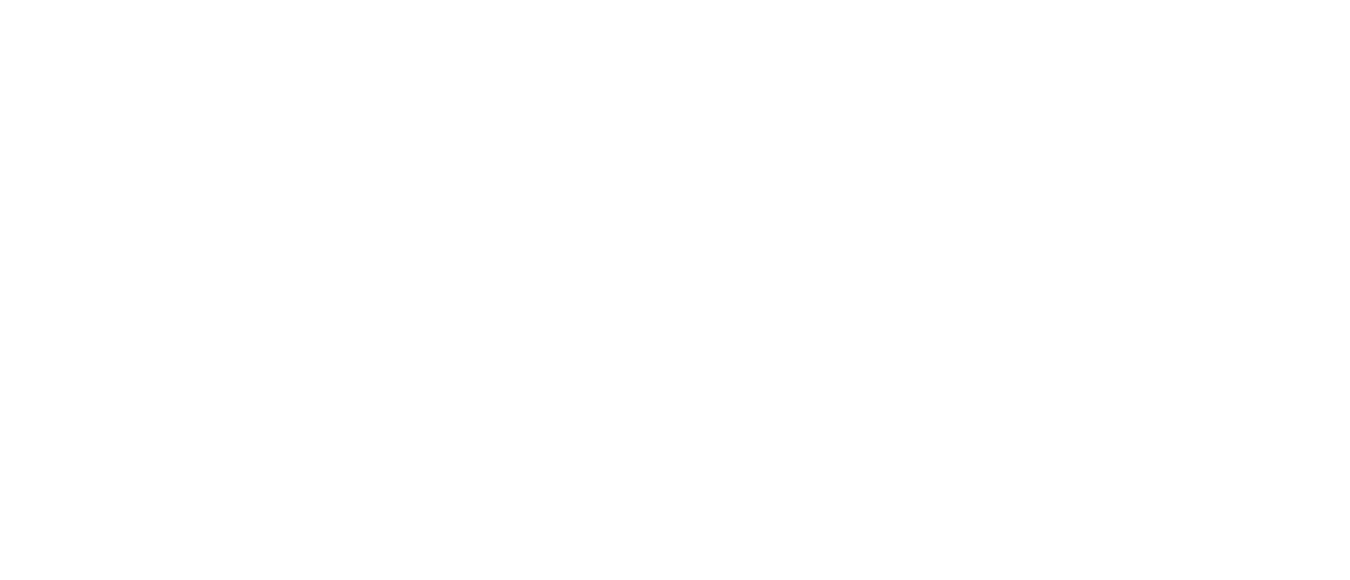
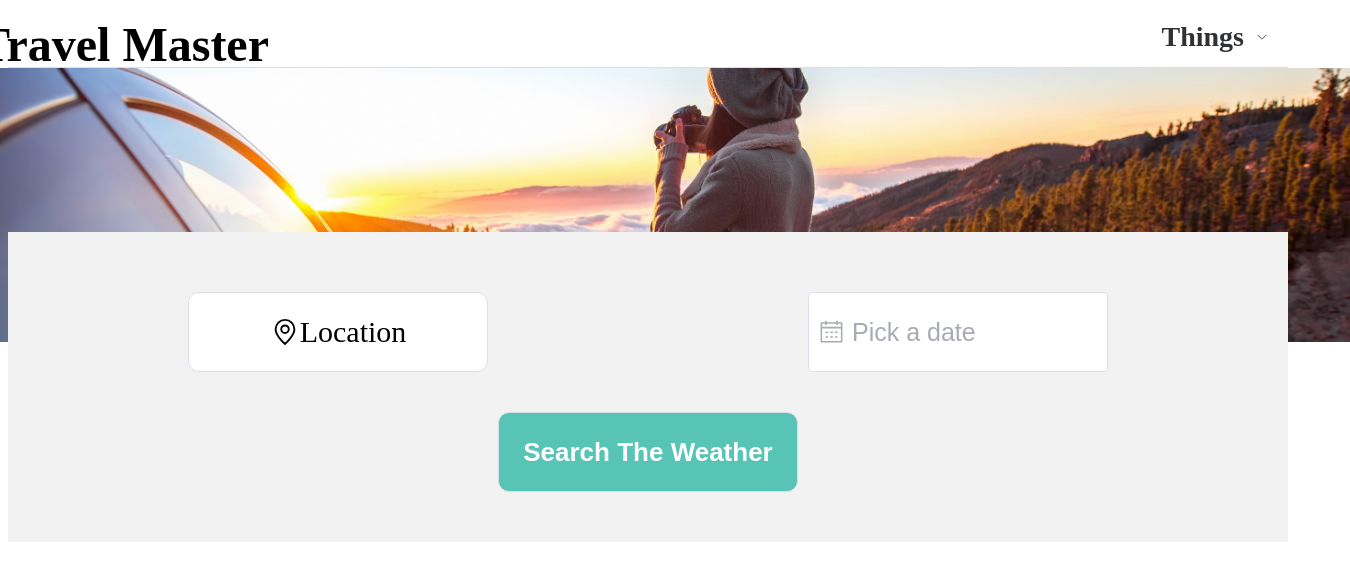
Before and after one commit to kuzzz02/TravelMaster, a Vue app in the folder tm-vue/: page /Weather in a window 1280 px wide. Before the commit this address had no page. Shown: the top 580 px of the page, 1350 px wide, since content can reach past the window. Built offline with nearby package versions, Linux system fonts and the light colour scheme.

Commit message:
究极完成版

```diff
--- a/tm-vue/src/components/Drawer.vue
+++ b/tm-vue/src/components/Drawer.vue
@@ -1,6 +1,7 @@
 <template>
-    <el-drawer v-model="drawer" title="xxxxxx" size="50%" direction="rtl" >
+    <el-drawer v-model="drawer" title="" size="50%" direction="rtl" >
       <div class="body">
+        <div class="title">111</div>
         <div class="image">
           <div class="area1"></div>
           <div class="area2">
@@ -8,6 +9,8 @@
             <div class="area2-2"></div>
           </div>
         </div>
+        <div class="con"><el-icon class="m"><CreditCard /></el-icon>Averge Price:</div>
+        <div class="con"><el-icon class="m"><MapLocation /></el-icon>Distance:</div>
         <div class="con">xxx</div>
       </div>
     </el-drawer>
@@ -15,15 +18,15 @@
 
 
   <script>
-  import { ref } from 'vue';
+import { ref } from 'vue';
   export default{
     name: "Drawer",
-    data(){
-      return{
-        drawer:ref(false)
-      }
+    data() {
+        return {
+            drawer: ref(false)
+        };
     }
-  }
+}
   </script>
 
 <style scoped>
@@ -32,7 +35,7 @@
   height: 100%;
 }
 .image {
-    margin-top: 20px;
+    margin-top: -50px;
     display: flex;
     flex-direction: row;
     height: 400px;
@@ -62,9 +65,12 @@
     width: 100%;
     background-color: rgb(196, 196, 196);
   }
-
-.el-drawer{
-  font-size: 64px !important;
-
-}
+  .con{
+    font-size: 26px;
+    font-family: 'smiley sans';
+  }
+  .m{
+    font-size: 30px;
+    margin-top: 15px;
+  }
 </style>
--- a/tm-vue/src/components/ExplorePage.vue
+++ b/tm-vue/src/components/ExplorePage.vue
@@ -47,32 +47,8 @@ export default {
     goSearch(){
         this.$router.push({name:"Location"})
     },
-    handleInputChange() {
-      // 当输入框内容发生变化时，隐藏下拉框
-      this.showDropdown = false;
-    },
-    search() {
-      // 执行搜索操作（这里使用假数据）
-      this.searchResults = ["Result 1", "Result 2", "Result 3"];
-
-      // 显示下拉框
-      this.showDropdown = true;
-    },
-    hideDropdown() {
-      // 点击其他地方时隐藏下拉框
-      this.showDropdown = false;
-    }
-  },
-  mounted() {
-    // 在页面加载时添加点击事件监听器
-    document.addEventListener("click", this.hideDropdown);
-  },
-  beforeUnmount() {
-    // 在组件销毁前移除点击事件监听器
-    document.removeEventListener("click", this.hideDropdown);
   }
-
-};
+}
 </script>
 <style scoped>
 .container {
--- a/tm-vue/src/components/Hotels.vue
+++ b/tm-vue/src/components/Hotels.vue
@@ -21,9 +21,9 @@
         <div class="text">Search various hotels to help you find the best</div>
         <div class="select">
           Sorted By:
-          <el-select placeholder="Best Price">
+          <el-select v-model="value" placeholder="Best Rated">
             <el-option
-              v-for="item in selectOptions"
+              v-for="item in options"
               :key="item.value"
               :label="item.label"
               :value="item.value"
@@ -45,7 +45,7 @@
               <img :src="phoneImg" alt="" width="25px" />
               <div>{{ item.phone }}</div>
             </div>
-            <el-button class="bt" @mouseover="h">View in the Map</el-button>
+            <el-button class="bt" @mouseover="h" @click.stop="showmap()">View in the Map</el-button>
           </div>
           <Windows></Windows>
           <div class="star">
@@ -56,7 +56,7 @@
             <el-icon><Star /></el-icon>
         </div>
         </div>
-
+   <WindowsMap ref="WindowsMap"></WindowsMap>>
       </div>
     </div>
   </div>
@@ -69,26 +69,25 @@ import InternetImg from "../assets/pic/internet.png";
 import star from "../assets/pic/star.png";
 import Nav from "./Nav.vue";
 import Drawer from "./Drawer.vue";
-import Windows from "./Windows.vue";
+import WindowsMap from "./WindowsMap.vue";
+import { ref } from 'vue'
+const value1 = ref('')
+const value = ref('')
 export default {
   components: {
       Drawer,
       Nav,
-      Windows
+      WindowsMap
     },
   data() {
     return {
-      selectOptions: [
-        {
-          value: "price",
-          label: "Best Price"
-        }
-      ],
+      value1,
+      value,
       data: [
         {
           name: "XXXXXXXX",
           website: "wwww.baidu.com",
-          phone: "185121312",
+          phone: "111121312",
           image: hotelImg
         },
         {
@@ -108,6 +107,19 @@ export default {
           website: "wwww.baidu.com",
           phone: "185121312",
           image: hotelImg
+        }],
+        options:[
+        {
+          value: 'Best Price',
+          label: 'Best Price',
+        },
+        {
+          value: 'Shortest Distance',
+          label: 'Shortest Distance',
+        },
+        {
+          value: 'Best Rated',
+          label: 'Best Rated',
         }
       ],
       phoneImg: PhoneImg,
@@ -118,14 +130,16 @@ export default {
   methods: {
     showdetail() {
       this.$refs.Drawer.drawer=true;
-      console.log("showdetail");
+    },
+    showmap(){
+      this.$refs.WindowsMap.dialogVisible=true;
     },
     h(){
       this.hover=true;
     }
   },
   mounted(){
-    this.$refs.Drawer.drawer=false;
+    this.$refs.Drawer.drawer=false
   }
 }
 </script>
--- a/tm-vue/src/components/Nav.vue
+++ b/tm-vue/src/components/Nav.vue
@@ -15,6 +15,7 @@
       <el-menu-item class="Nav" @mouseover="h" index="3" @click="goExplore('Shopping')">Shopping</el-menu-item>
       <el-menu-item class="Nav" @mouseover="h" index="4" @click="goExplore('ToDo')">ToDo</el-menu-item>
       <el-menu-item class="Nav" @mouseover="h" index="5" @click="goExplore('Vehicle')">Vehicle</el-menu-item>
+      <el-menu-item class="Nav" @mouseover="h" index="6" @click="goExplore('Weather')">Weather</el-menu-item>
     </el-sub-menu>
   </el-menu>
 </template>
--- a/tm-vue/src/components/ToDoPage.vue
+++ b/tm-vue/src/components/ToDoPage.vue
@@ -11,7 +11,7 @@
     <div class="image-container">
       <img src="../assets/pic/greatWall.jpg" alt="" class="greatwall">
     </div>
-    <el-pagination class="page" background layout="prev, pager, next" :total="100" />
+    <el-pagination class="page" background="true" layout="prev, pager, next" :total="100" />
   </div>
 </template>
 
@@ -48,9 +48,9 @@ export default {
 }
 
 .image-container {
-  position: absolute;
-  top: 125px;
-  left: 30px;
+  position: relative;
+  top: -600px;
+  left: -30px;
   width: 900px;
   height: 563px;
 }
@@ -64,8 +64,8 @@ export default {
 }
 
 .page{
-  margin-left: 400px;
-  margin-top: 20px;
+  margin-left: 430px;
+  margin-top: -560px;
 }
 
 .text-box {
@@ -73,7 +73,7 @@ export default {
   height: 556px;
   margin-left: 850px;
   margin-top: 35px;
-  font-family: "Source Han Sans", sans-serif;
+  font-family: "Smiley Sans";
   font-weight: 900;
   font-size: 36px;
   line-height: 52px;
--- /dev/null
+++ b/tm-vue/src/components/WeatherPage.vue
@@ -0,0 +1,118 @@
+<template>
+    <div class="container">
+      <Nav></Nav>
+      <div class="image">
+        <img src="../assets/pic/home-tab-rentalcars-hero-updated-1536x298.jpg" alt="">
+      </div>
+      <div class="overlay">
+        <div class="button-row11">
+          <el-button class="btq" @mouseover="h"><el-icon class="left"><Location /></el-icon>Location</el-button>
+          <div class="btq"><el-date-picker style="width:300px; height:80px; font-size: 25px;border-radius: 11px; " v-model="value1" type="date" size="larege" placeholder="Pick a date"
+        :default-value="new Date(2010, 9, 1)"/></div>
+        </div>
+        <div class="plat"><el-button class="bt1" @click="search">Search The Weather</el-button></div>
+      </div>
+      <WindowsWea ref="WindowsWea"></WindowsWea>
+    </div>
+  </template>
+
+  <script>
+  import Nav from "./Nav.vue";
+  import WindowsWea from "./WindowsWea.vue"
+  import { ref } from 'vue'
+  const value1 = ref('')
+  export default {
+    name:"VehiclePage",
+    data(){
+      return{
+        value1
+      }
+    },
+    components: {
+    Nav,
+    WindowsWea
+  },
+    methods: {
+      search(){
+        this.$refs.WindowsWea.dialogVisible=true
+      }
+    }
+  }
+  </script>
+
+  <style scoped>
+  .container {
+    margin : 0 auto;
+    padding: 0;
+    height: 750px;
+    width: 1280px;
+}
+
+  .image{
+    width: 1412px;
+    margin-left: -70px;
+  }
+
+  img{
+    display: block;
+    margin-left: auto;
+    margin-right: auto;
+    width: 100%;
+  }
+
+  .overlay {
+    height: 280px;
+    position: relative;
+    margin-top: -110px;
+    background-color: #F2F2F2;
+    padding-top: 30px;
+  }
+
+  .button-row11{
+    display: flex;
+    justify-content: space-between;
+    margin-top: 20px;
+    height: 100px;
+    padding:  0 20px;
+    margin-left: auto;
+  }
+  .btq{
+  font-family: "smiley sans";
+  color: black;
+  font-size: 30px;
+  width: 300px;
+  height: 80px;
+  margin: auto;
+  border-radius: 11px;
+  display: flex;
+  align-items: center;
+}
+.btq:hover {
+  background-color:#58c4b6 !important;
+  color: white !important;
+}
+
+.plat{
+    display: flex;
+    justify-content: space-between;
+    margin-top: -10px;
+    height: 100px;
+    padding:  0 20px;
+    margin-left: auto;
+}
+.bt1{
+  width: 300px;
+  height: 80px;
+  border-radius: 11px;
+  font-size: 26px;
+  font-weight: 600;
+  background-color: #58C4B6;
+  color: white;
+  margin:auto;
+  margin-top: 40px;
+  }
+
+  .el-date-picker {
+    border-radius: 11px;
+}
+  </style>
--- a/tm-vue/src/components/Windows.vue
+++ b/tm-vue/src/components/WindowsMap.vue
@@ -18,7 +18,7 @@
 <script>
 import { ref } from 'vue'
 export default{
-    name: "Windows",
+    name: "WindowsMap",
     data() {
       return {
         dialogVisible:ref(false)
--- /dev/null
+++ b/tm-vue/src/components/WindowsWea.vue
@@ -0,0 +1,42 @@
+<template>
+    <el-dialog
+    v-model="dialogVisible"
+    title="Weather"
+    width="50%"
+    :before-close="handleClose">
+    <div class="wea"></div>
+    <template #footer>
+      <span class="dialog-footer">
+        <el-button type="primary" @click="dialogVisible = false" class="btt">
+          OK
+        </el-button>
+      </span>
+    </template>
+  </el-dialog>
+</template>
+
+<script>
+import { ref } from 'vue'
+export default{
+    name: "WindowsWea",
+    data() {
+      return {
+        dialogVisible:ref(false)
+      }
+  }
+}
+</script>
+
+<style scoped>
+.dialog-footer button:first-child {
+  margin-right: 10px;
+}
+
+.wea{
+    height: 220px;
+    }
+
+.btt{
+    background-color: #58c4b6 !important;
+}
+</style>
--- a/tm-vue/src/router.js
+++ b/tm-vue/src/router.js
@@ -42,6 +42,11 @@ const routes =  [
     component:() => import("./components/ToDoPage.vue")
   },
   {
+    path: "/Weather",
+    name: "Weather",
+    component:() => import("./components/WeatherPage.vue")
+  },
+  {
     path: "/Vehicle",
     name: "Vehicle",
     component:() => import("./components/VehiclePage.vue")
```
Also changed, not shown: tm-vue/src/components/Restaurant.vue (+36 -9 lines), tm-vue/src/components/Shopping.vue (+33 -10 lines), tm-vue/src/components/WindowsCom.vue (added, +42 -0 lines).
